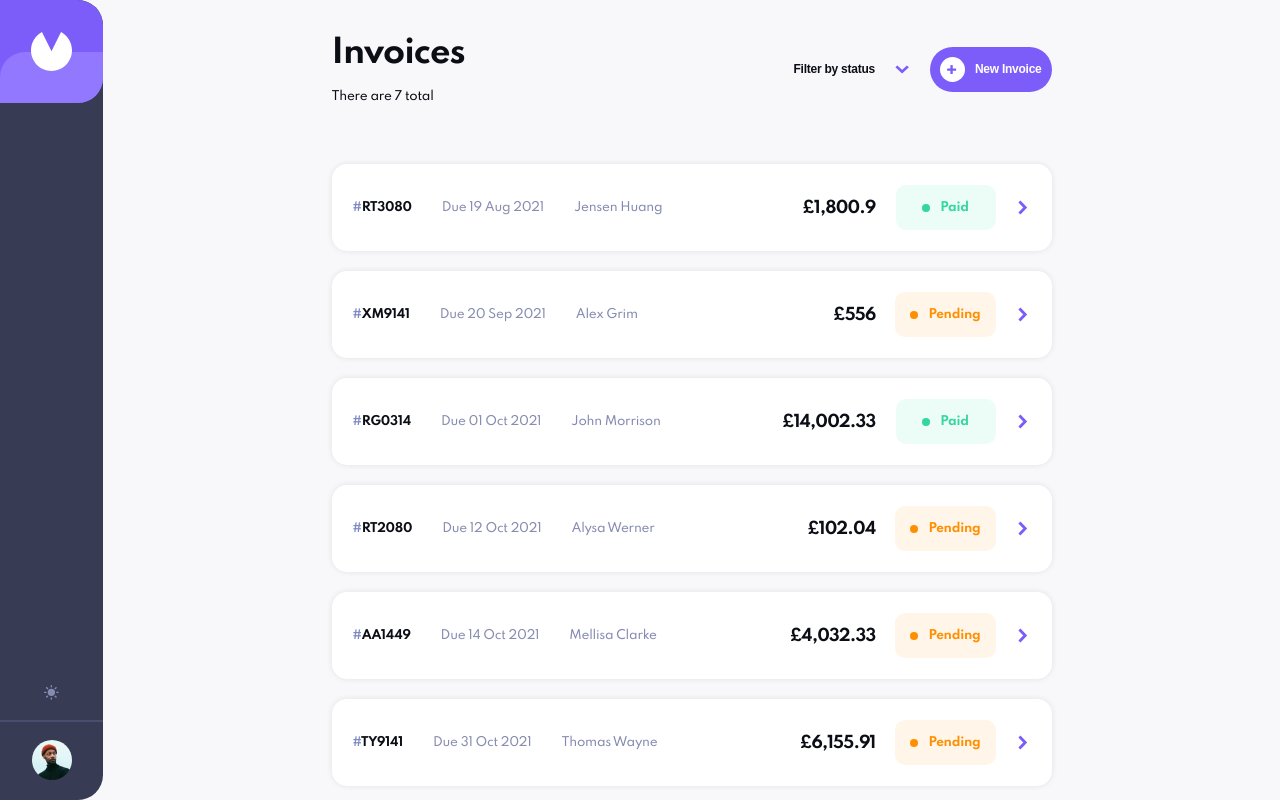
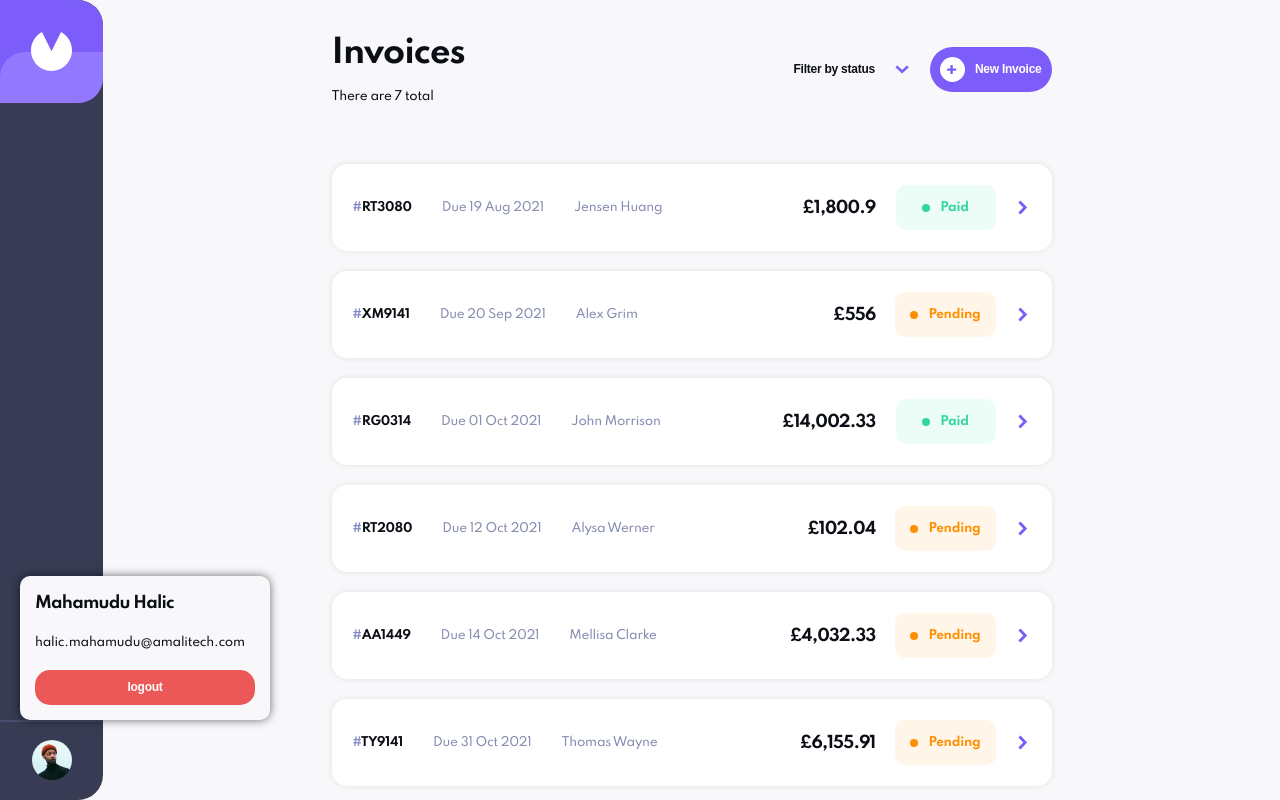
Before and after one commit to Mahamudu-Halic/Labs, a React (Vite) app in the folder invoice-app/: page / in a window 1280 px wide. Both pictures are taken after a click on the button 51 px from the left and 760 px from the top of the page. Built offline with nearby package versions, Linux system fonts and the light colour scheme.

Commit message:
interactive avatar component

```diff
--- a/invoice-app/src/components/ui/avatar/Avatar.tsx
+++ b/invoice-app/src/components/ui/avatar/Avatar.tsx
@@ -1,7 +1,9 @@
 import Button from "../button/button.tsx";
 import Icon from "../icon/Icon.tsx";
-import { HTMLAttributes } from "react";
+import { HTMLAttributes, useState } from "react";
 import styles from "./avatar.module.css";
+import Text from "../typography/text/Text.tsx";
+import Headline from "../typography/headline/Headline.tsx";
 
 interface AvatarProps extends HTMLAttributes<HTMLButtonElement> {
   image: string;
@@ -21,10 +23,38 @@ const Avatar = ({
   className,
 }: AvatarProps) => {
   const combinedClassName = `${styles.avatar} ${className ?? ""}`.trim();
+
+  const [showProfile, setShowProfile] = useState<boolean>(false);
+
+  const handleToggleProfile = () => setShowProfile((prev) => !prev);
+
   return (
-    <Button radius={radius} className={combinedClassName}>
-      <Icon icon={image} description={"profile"} radius={radius} size={size} />
-    </Button>
+    <div className={`${styles.avatar__container}`}>
+      {showProfile && (
+        <>
+          <div className={styles.overlay} onClick={handleToggleProfile} />
+          <div className={styles.profile}>
+            <Headline variant={"h3"}>Mahamudu Halic</Headline>
+            <Text>halic.mahamudu@amalitech.com</Text>
+            <Button variant={"danger"} radius={"rounded-md"}>
+              logout
+            </Button>
+          </div>
+        </>
+      )}
+      <Button
+        radius={radius}
+        className={combinedClassName}
+        onClick={handleToggleProfile}
+      >
+        <Icon
+          icon={image}
+          description={"profile"}
+          radius={radius}
+          size={size}
+        />
+      </Button>
+    </div>
   );
 };
 
--- a/invoice-app/src/components/ui/avatar/avatar.module.css
+++ b/invoice-app/src/components/ui/avatar/avatar.module.css
@@ -1,3 +1,43 @@
 .avatar {
+    position: relative;
+    z-index: 100;
+}
 
+.avatar__container {
+    position: relative;
+
+    .overlay {
+        position: fixed;
+        top: 0;
+        left: 0;
+        width: 100%;
+        height: 100%;
+        z-index: 98;
+        display: flex;
+        justify-content: center;
+        align-items: center;
+    }
+
+    .profile {
+        position: fixed;
+        bottom: 10%;
+        left: 20px;
+        background-color: var(--bg-primary);
+        box-shadow: 0 0 10px #00000093;
+        padding: 15px;
+        display: flex;
+        flex-direction: column;
+        gap: 20px;
+        z-index: 100;
+        border-radius: 10px;
+        width: 250px;
+        word-wrap: break-word;
+
+        @media (width < 768px) {
+            right: 0;
+            left: unset;
+            bottom: unset;
+            top: 10%;
+        }
+    }
 }
```
